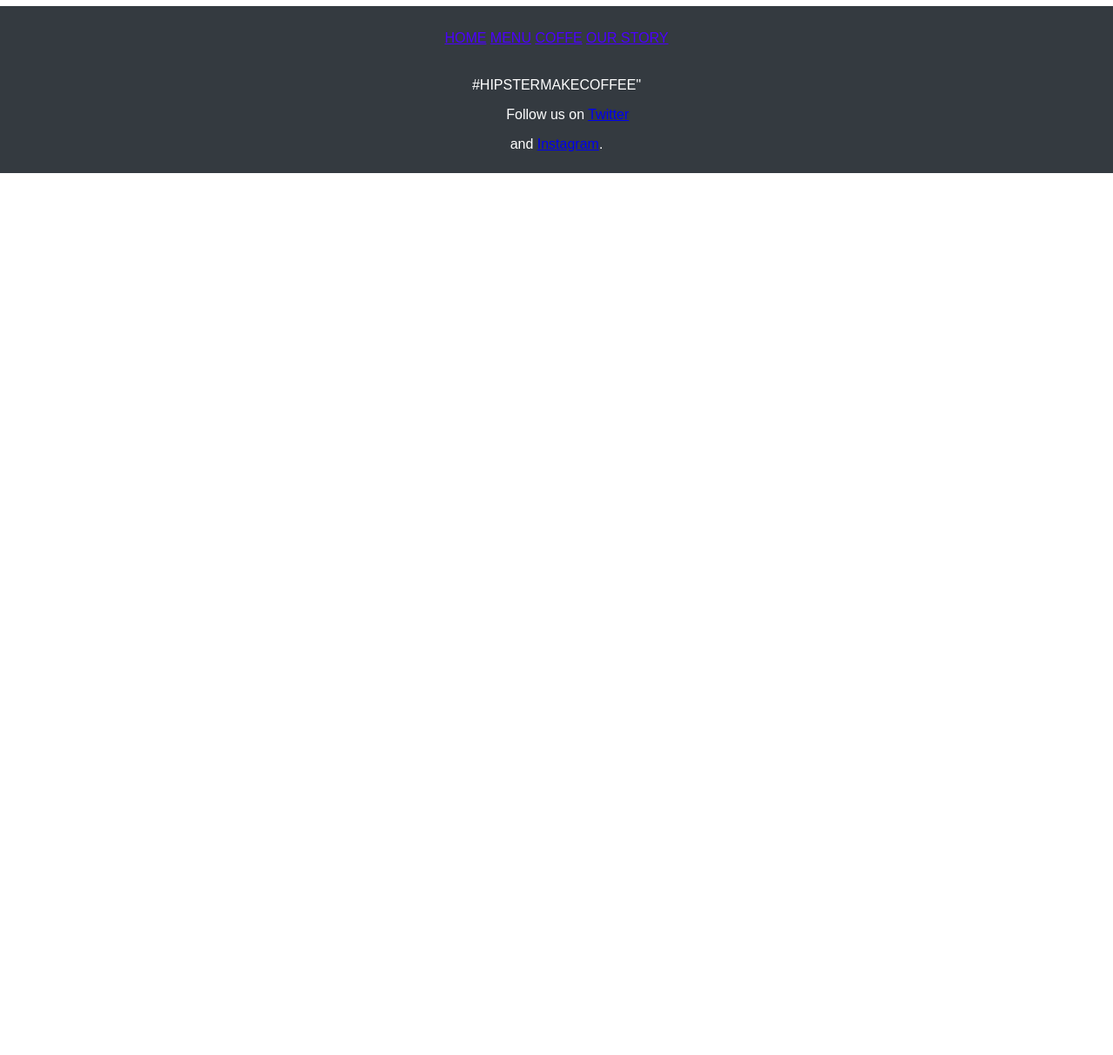
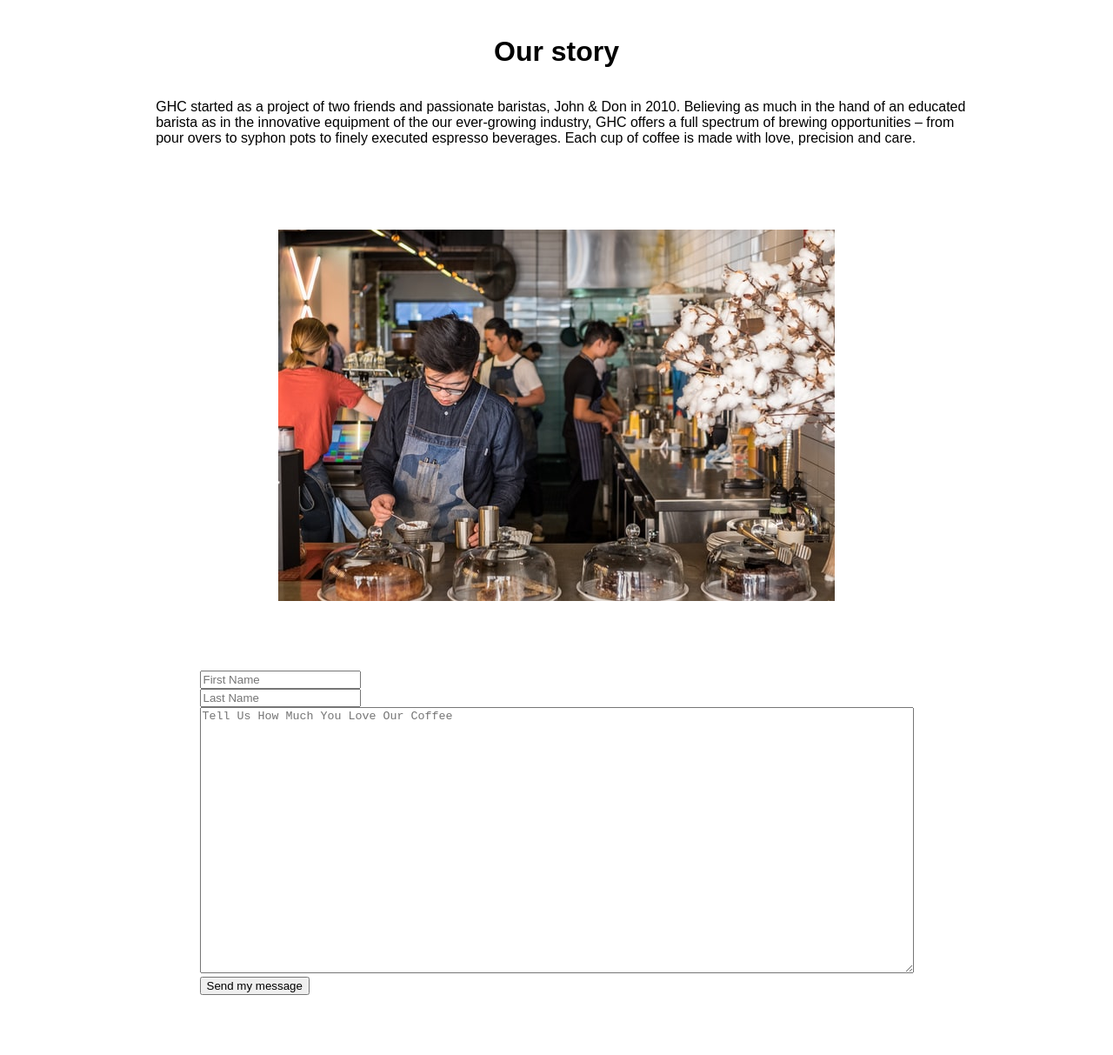
Before and after one commit to OlhaRohoza/hackathon-01-html-css, a website: page src/story.html in a window 1280 px wide. Shown: the part 87-1300 px from the top of the page at 87% size. Before the commit the page ends 800 px from the top, so only its background shows below. Drawn offline with nearby package versions, Linux system fonts and the light colour scheme; files that its build step writes are made by us from their sources.

Commit message:
finished our story

```diff
--- a/src/scss/_coffee.scss
+++ b/src/scss/_coffee.scss
@@ -61,11 +61,11 @@ $color-footer: rgb(52, 58, 64);
   }
 }
 
-.coffee__product__bags__image {
-  max-width: 100%;
-  max-height: 100%;
-  border-top: solid 5px darkgray;
-}
+// .coffee__product__bags__image {
+//   max-width: 100%;
+//   max-height: 100%;
+//   border-top: solid 5px darkgray;
+// }
 
 h4 {
   margin-left: 2vw;
--- a/src/scss/_header_and_footer.scss
+++ b/src/scss/_header_and_footer.scss
@@ -27,7 +27,6 @@ $color-footer: rgb(52, 58, 64);
       text-decoration: none;
       font-weight: 700;
     }
-
   }
 }
 
@@ -39,9 +38,9 @@ footer {
   height: 12em;
   text-align: center;
   color: white;
+  text-decoration: none;
 
   .footer__navigation {
-
     padding: 20px 0;
 
     a {
--- /dev/null
+++ b/src/scss/_story.scss
@@ -0,0 +1,26 @@
+$color-header: rgb(248, 248, 250);
+
+.story {
+  padding: 0 10vw;
+  margin-bottom: 15vh;
+
+  &__text {
+    display: flex;
+    flex-direction: column;
+    margin: 3vh 2vw;
+  }
+
+  &__image {
+    margin: 10vh 0;
+    max-width: 100%;
+    max-height: 100%;
+    display: flex;
+    justify-content: center;
+  }
+
+  &__form {
+    display: flex;
+    flex-direction: column;
+    align-items: center;
+  }
+}
--- a/src/scss/style.scss
+++ b/src/scss/style.scss
@@ -2,6 +2,7 @@
 @import "header_and_footer.scss";
 @import "coffee.scss";
 @import "menu.scss";
+@import "story.scss";
 
 $color-header: rgb(248, 248, 250);
 $color-footer: rgb(52, 58, 64);
--- a/src/story.html
+++ b/src/story.html
@@ -26,38 +26,46 @@
             </div>
         </div>
     </header>
-    <main>
+    <main class="story">
+        <div class="story__text">
+            <h1>Our story</h1>
+            <p>GHC started as a project of two friends and passionate baristas, John & Don in 2010.
+                Believing as much in the hand of an educated barista as in the innovative equipment of the our
+                ever-growing industry, GHC offers a full spectrum of brewing opportunities – from pour overs to syphon
+                pots to finely executed espresso beverages. Each cup of coffee is made with love, precision and care.
+            </p>
+        </div>
+        <div class="story__image"> <img src="img/don&john.jpg" alt="don&john">
+        </div>
 
+        <div class="story__form">
+            <form class="story__form__fill">
+                <input type="text" name="first-name" placeholder="First Name" /> <br>
+                <input type="text" name="last-name" placeholder="Last Name" /> <br>
+                <textarea rows="20" cols="100" placeholder="Tell Us How Much You Love Our Coffee"></textarea> <br>
+                <button>Send my message</button>
+            </form>
 
-
-
-
+        </div>
 
     </main>
 
-    <footer>
+    <footer class="footer">
         <div class="footer__navigation">
             <nav>
-                <a href="#">HOME</a>
-                <a href="#">MENU</a>
-                <a href="#">COFFE</a>
-                <a href="#">OUR STORY</a>
+                <a class="footer__navigation__link" href="index.html">Home</a>
+                <a class="footer__navigation__link" href="menu.html">Menu</a>
+                <a class="footer__navigation__link footer__navigation__link--this_page" href="coffee.html">Coffee</a>
+                <a class="footer__navigation__link" href="story.html">Our Story</a>
             </nav>
-        </div>
-        <div class="footer_social">
-            <h3> &#35;hipstermakecoffee" </h3>
-            <p>Follow us on <a href="#">Twitter</a></p> and <a href="#">Instagram</a>. </p>
 
         </div>
-
-
-
+        <div>
+            <h3> &#35; hipstermakecoffee" </h3>
+            <p>Follow us on a <a href="#">Twitter</a> and <a href="#">Instagram</a>.</p>
+        </div>
 
     </footer>
-
-
-
-
 
 </body>
 
```
Also changed, not shown: src/img/don&john.jpg (added). Lines whose indentation alone changed are shown as unchanged.
